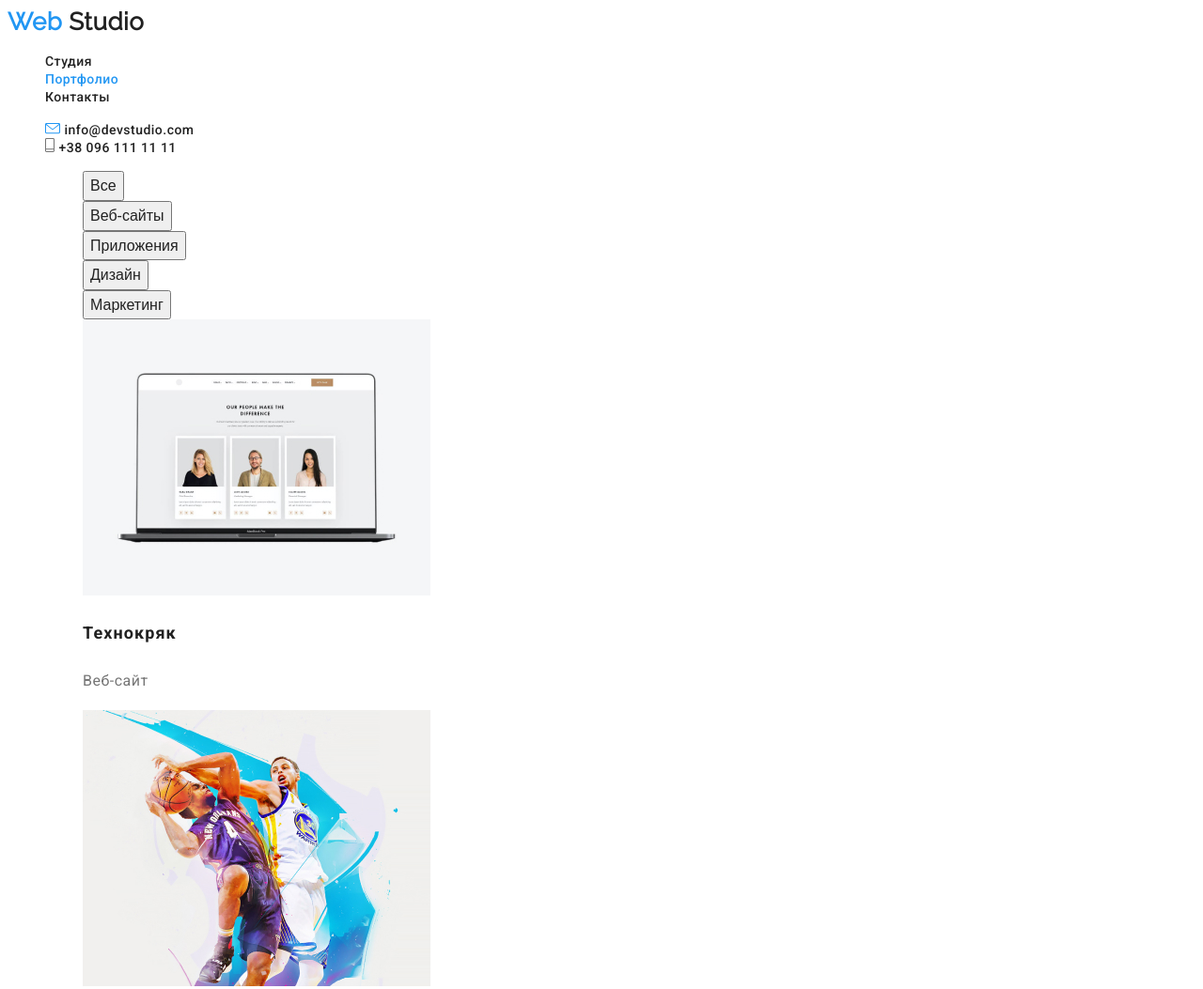
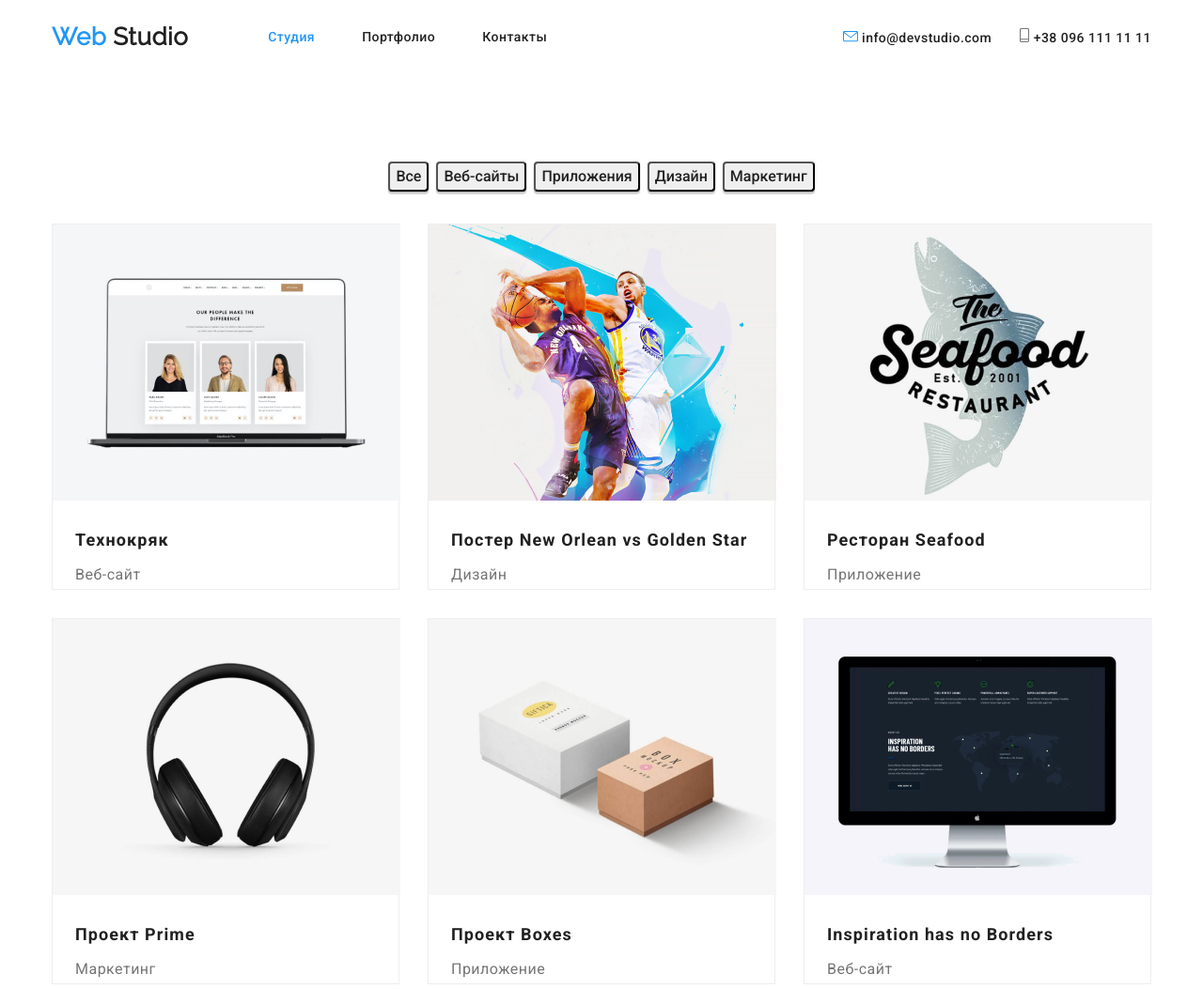
Before and after one commit to Ivanovskij-Peter/goit-markup-hw-03, a plain HTML site: page portfolio.html in a window 1280 px wide. Shown: the top 1053 px of the page at 94% size. Drawn offline with nearby package versions, Linux system fonts and the light colour scheme.

Commit message:
добавил стили в портфолио

```diff
--- a/css/portfolio.css
+++ b/css/portfolio.css
@@ -1,3 +1,12 @@
+html {
+  box-sizing: border-box;
+}
+
+*,
+*::before,
+*::after {
+  box-sizing: inherit;
+}
 :root {
   --primary-text-color: #212121;
   --title-text-color: #757575;
@@ -17,8 +26,23 @@ body {
   font-size: 16px;
   line-height: 1.19;
 }
+ul {
+  list-style: none;
+  padding: 0;
+  margin: 0;
+}
+a {
+  text-decoration: none;
+}
+/* header container */
+.container {
+  width: 1200px;
+  margin-left: auto;
+  margin-right: auto;
+  padding-left: 15px;
+  padding-right: 15px;
+}
 
-/* header container */
 .logo {
   color: var(--primary-text-color);
   font-family: Raleway;
@@ -30,12 +54,22 @@ body {
 .accent-logo {
   color: var(--accent-color);
 }
-ul {
-  list-style: none;
+.main-nav {
+  display: flex;
+  align-items: center;
+}
+.site-nav {
+  display: flex;
+  margin-left: 85px;
+}
+.site-nav .item:not(:last-child) {
+  margin-right: 50px;
 }
 .site-nav .link {
+  padding-top: 32px;
+  padding-bottom: 32px;
+  display: block;
   color: var(--primary-text-color);
-  font-family: Roboto;
   font-weight: 500;
   font-size: 14px;
   line-height: 1.1;
@@ -50,6 +84,13 @@ ul {
   color: var(--accent-color);
 }
 
+.contacts-nav {
+  display: flex;
+  margin-left: auto;
+}
+.contacts-nav .contacts-nav-li + .contacts-nav-li {
+  margin-left: 30px;
+}
 .contacts-nav .contacts {
   color: var(--primary-text-color);
   font-family: Roboto;
@@ -63,21 +104,51 @@ ul {
   color: var(--accent-color);
 }
 /* main container */
+.button {
+  padding-top: 93px;
+  margin-bottom: 34px;
+  display: flex;
+  justify-content: center;
+}
+.button .item:not(:last-child) {
+  margin-right: 8px;
+}
 .button .link {
   font-weight: 500;
   font-size: 16px;
   line-height: 1.6;
   color: var(--primary-text-color);
+  box-shadow: 0px 2px 2px rgba(0, 0, 0, 0.12), 0px 1px 2px rgba(0, 0, 0, 0.08),
+    0px 3px 1px rgba(0, 0, 0, 0.1);
+  border-radius: 4px;
 }
 .button .link:hover,
 .button .link:focus {
   color: var(--second-text-color);
   background-color: var(--accent-color);
 }
-a {
-  text-decoration: none;
+/* works */
+.main .works {
+  padding-bottom: 94px;
+  display: flex;
+  flex-wrap: wrap;
+  text-align: center;
+  margin: -15px;
+}
+.main .example {
+  /* width: calc((100%-60px) / 3); */
+  width: 370px;
+  text-align: initial;
+  background: #ffffff;
+  border: 1px solid #eeeeee;
+  margin: 15px;
 }
 .works-title {
+  padding-right: 24px;
+  padding-left: 24px;
+  padding-top: 20px;
+  margin-top: 0;
+  margin-bottom: 4px;
   font-weight: 700;
   font-size: 18px;
   line-height: 2;
@@ -85,6 +156,9 @@ a {
   color: var(--primary-text-color);
 }
 .works-text {
+  padding-left: 24px;
+  padding-right: 24px;
+  margin: 0;
   font-weight: 400;
   font-size: 16px;
   line-height: 1.87;
--- a/css/styles.css
+++ b/css/styles.css
@@ -45,7 +45,6 @@ ul {
   margin-right: auto;
   padding-left: 15px;
   padding-right: 15px;
-  outline: 2px solid red;
 }
 
 .logo {
--- a/portfolio.html
+++ b/portfolio.html
@@ -1,5 +1,5 @@
 <!DOCTYPE html>
-<html lang="en">
+<html lang="ru">
   <head>
     <meta charset="UTF-8" />
     <meta name="viewport" content="width=device-width, initial-scale=1.0" />
@@ -8,23 +8,28 @@
       href="https://fonts.googleapis.com/css2?family=Raleway&family=Roboto:wght@400;500;700&display=swap"
       rel="stylesheet"
     />
+    <link
+      rel="stylesheet"
+      href="https://cdnjs.cloudflare.com/ajax/libs/normalize/8.0.1/normalize.min.css"
+    />
     <link rel="stylesheet" href="./css/portfolio.css" />
   </head>
   <body>
-    <header>
+    <header class="page-header">
       <!---header-container-->
-      <div class="container-site-nav">
-        <nav class="site-nav">
+      <div class="container main-nav">
+        <nav class="main-nav">
           <a href="index.html" class="logo">
             <span class="accent-logo">Web </span>Studio</a
           >
-          <!--навигация шапки сайта-->
-          <ul class="site-nav-list">
-            <li><a href="./index.html" class="link"> Студия</a></li>
-            <li>
-              <a href="./portfolio.html" class="link current"> Портфолио</a>
+          <ul class="site-nav">
+            <li class="item">
+              <a href="./index.html" class="link current"> Студия</a>
             </li>
-            <li><a href="" class="link"> Контакты</a></li>
+            <li class="item">
+              <a href="./portfolio.html" class="link"> Портфолио</a>
+            </li>
+            <li class="item"><a href="" class="link"> Контакты</a></li>
           </ul>
         </nav>
         <!---телефон и имейл в шапке-->
@@ -43,13 +48,13 @@
       </div>
     </header>
     <main>
-      <ul class="main">
+      <ul class="main container">
         <ul class="button">
-          <li><button class="link">Все</button></li>
-          <li><button class="link">Веб-сайты</button></li>
-          <li><button class="link">Приложения</button></li>
-          <li><button class="link">Дизайн</button></li>
-          <li><button class="link">Маркетинг</button></li>
+          <li class="item"><button class="link">Все</button></li>
+          <li class="item"><button class="link">Веб-сайты</button></li>
+          <li class="item"><button class="link">Приложения</button></li>
+          <li class="item"><button class="link">Дизайн</button></li>
+          <li class="item"><button class="link">Маркетинг</button></li>
         </ul>
         <ul class="works">
           <li class="example">
```
